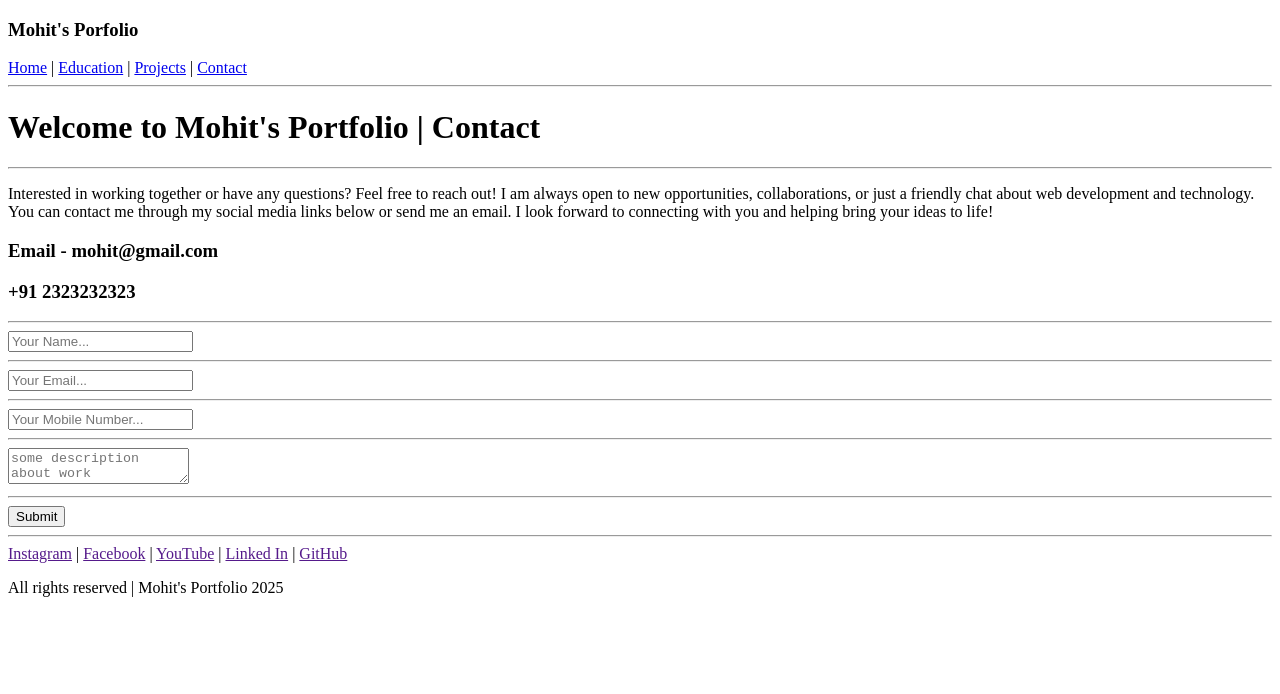
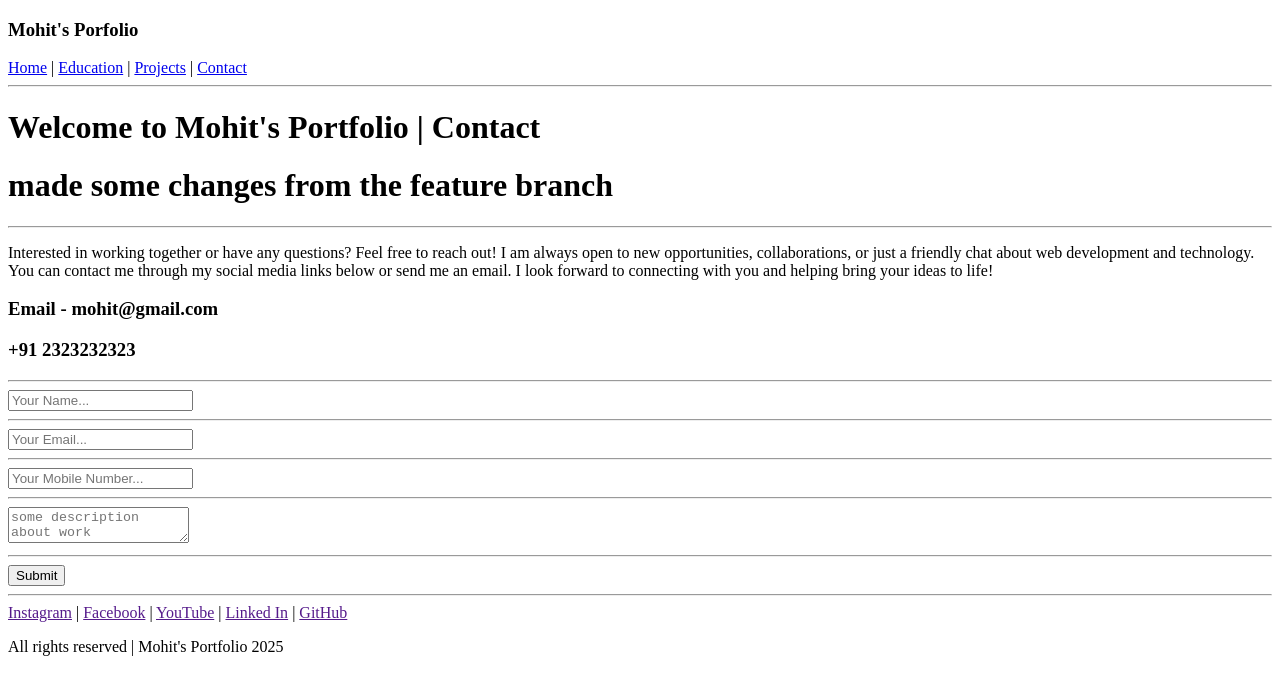
Before and after one commit to CoderMohitt/Demo-Repo-2, a plain HTML site: page contact.html in a window 1280 px wide. Drawn offline with Linux system fonts and the light colour scheme.

Commit message:
Update contact.html

```diff
--- a/contact.html
+++ b/contact.html
@@ -22,6 +22,7 @@
     <main>
         <hr>
         <h1>Welcome to Mohit's Portfolio | Contact</h1>
+         <h1>made some changes from the feature branch</h1>
         <hr>
         <section>
             <p>Interested in working together or have any questions? Feel free to reach out! I am always open to new opportunities, collaborations, or just a friendly chat about web development and technology. You can contact me through my social media links below or send me an email. I look forward to connecting with you and helping bring your ideas to life!</p>
```
